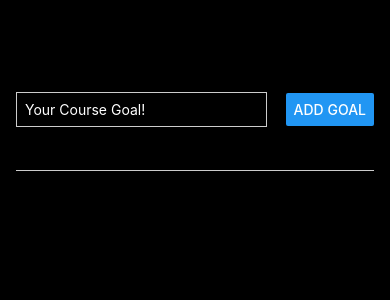
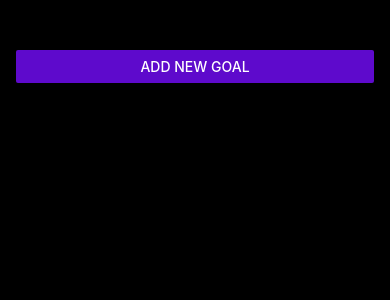
Before and after one commit to mrrobotisreal/GoalTracker, a React Native app: screen / in a window 390 px wide. Shown: the top 300 px of the page. Built offline with nearby package versions, Linux system fonts and the light colour scheme.

Commit message:
Created pop up modal to enter goal.

```diff
--- a/App.js
+++ b/App.js
@@ -5,6 +5,11 @@
 
 export default function App(enteredGoalText) {
   const [ courseGoals, setCourseGoals ] = useState([]);
+  const [ modalIsVisible, setModalIsVisible ] = useState(false);
+
+  function startAddGoalHandler() {
+    setModalIsVisible(true);
+  };
 
   function addGoalHandler(enteredGoalText) {
     setCourseGoals(currentCourseGoals => [...currentCourseGoals, {text: enteredGoalText, id: Math.random().toString()}]);
@@ -19,7 +24,8 @@
 
   return (
     <View style={styles.appContainer}>
-      <GoalInput onAddGoal={addGoalHandler}  />
+      <Button title="Add New Goal" color="#5e0acc" onPress={startAddGoalHandler} />
+      {modalIsVisible && <GoalInput visible={modalIsVisible} onAddGoal={addGoalHandler}  />}
       <View style={styles.goalsContainer}>
         <FlatList data={courseGoals} renderItem={itemData => {
           itemData.index
--- a/components/GoalInput.js
+++ b/components/GoalInput.js
@@ -1,5 +1,5 @@
 import { useState } from 'react';
-import { StyleSheet, View, Button, TextInput } from 'react-native';
+import { StyleSheet, View, Button, TextInput, Modal } from 'react-native';
 
 function GoalInput(props) {
   const [ enteredGoalText, setEnteredGoalText ] = useState('');
@@ -9,12 +9,13 @@
     setEnteredGoalText(enteredText);
   };
 
-  function addGoalHandler() {
+  function addGoalHandler(props) {
     props.onAddGoal(enteredGoalText);
     setEnteredGoalText('');
   };
 
   return (
+    <Modal visible={props.visible} animationType="slide">
       <View style={styles.inputContainer}>
         <TextInput
           style={styles.textInput}
@@ -22,8 +23,16 @@
           onChangeText={goalInputHandler}
           value={enteredGoalText}
         />
+        <View style={styles.buttonContainer}>
+          <View style={styles.button}>
             <Button title="Add Goal" onPress={addGoalHandler} />
           </View>
+          <View style={styles.button}>
+            <Button title="Cancel" />
+          </View>
+        </View>
+      </View>
+    </Modal>
   )
 };
 
@@ -32,9 +41,9 @@
 const styles = StyleSheet.create({
   inputContainer: {
     flex: 1,
-    flexDirection: 'row',
-    justifyContent: 'space-between',
+    justifyContent: 'center',
     alignItems: 'center',
+    padding: 16,
     marginBottom: 24,
     borderBottomWidth: 1,
     borderColor: '#cccccc',
@@ -42,9 +51,16 @@
   textInput: {
     borderWidth: 1,
     borderColor: '#cccccc',
-    width: '70%',
-    marginRight: 8,
+    width: '100%',
     padding: 8,
     color: 'white',
   },
+  buttonContainer: {
+    flexDirection: 'row',
+    marginTop: 16,
+  },
+  button: {
+    width: 120,
+    marginHorizontal: 8,
+  }
 });
--- a/components/GoalItem.js
+++ b/components/GoalItem.js
@@ -2,11 +2,14 @@
 
 function GoalItem(props) {
   return (
-    <Pressable onPress={props.onDeleteItem.bind(this, props.id)}>
-      <View style={styles.goalItem}>
-        <Text style={styles.goalText}>{props.text}</Text>
-      </View>
-    </Pressable>
+    <View style={styles.goalItem}>
+      <Pressable android_ripple={{color: 'darkpurple'}}
+        onPress={props.onDeleteItem.bind(this, props.id)}
+        style={({ pressed }) => pressed && styles.pressedItem}
+      >
+          <Text style={styles.goalText}>{props.text}</Text>
+      </Pressable>
+    </View>
   );
 };
 
@@ -16,12 +19,15 @@
   goalItem: {
     backgroundColor: '#5e0acc',
     margin: 8,
-    padding: 8,
     borderWidth: 2,
     borderColor: 'white',
     borderRadius: 6,
   },
+  pressedItem: {
+    opacity: 0.5,
+  },
   goalText: {
     color: 'white',
+    padding: 8,
   }
 });
```
Lines whose indentation alone changed are shown as unchanged.
